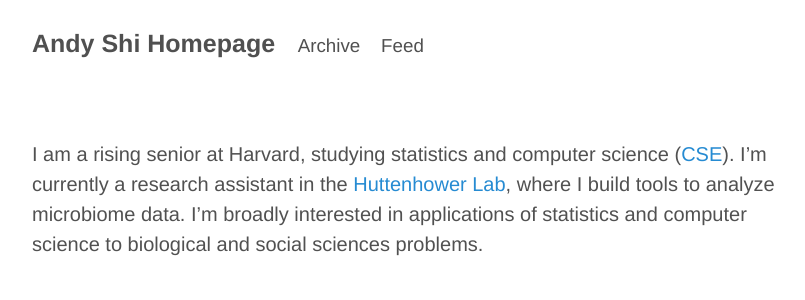
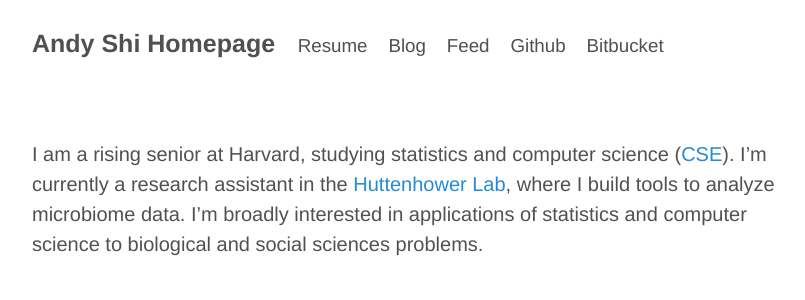
Before and after one commit to shiandy/shiandy.github.io, a Jekyll site: the page built from index.markdown, in a window 1280 px wide. Shown: the top 300 px of the page, without its empty margins (228-1033 px from the left). Built offline with Jekyll 4.4.1, drawn with Linux system fonts in a browser that asks for light colours; Markdown is read by kramdown in place of the engine named in the settings.

Commit message:
update default layout to link to resume, github, and bitbucket

```diff
--- a/_layouts/default.html
+++ b/_layouts/default.html
@@ -13,10 +13,19 @@
    <h3 class="masthead-title">
      <a href="{{ site.path }}">{{ site.title }}</a>
      <small>
-        &nbsp;&nbsp;&nbsp;<a href="{{ site.path }}/archive.html">Archive</a>
+       &nbsp;&nbsp;&nbsp;<a href="{{ site.path }}/AndyShi_Resume.pdf">Resume</a>
+     </small>
+     <small>
+        &nbsp;&nbsp;&nbsp;<a href="{{ site.path }}/archive.html">Blog</a>
      </small>
      <small>
        &nbsp;&nbsp;&nbsp;<a href="{{ site.path }}/feed.xml">Feed</a>
+     </small>
+     <small>
+       &nbsp;&nbsp;&nbsp;<a href="http://github.com/shiandy">Github</a>
+     </small>
+     <small>
+       &nbsp;&nbsp;&nbsp;<a href="http://bitbucket.org/andys314">Bitbucket</a>
      </small>
    </h3>
 </header>
```
